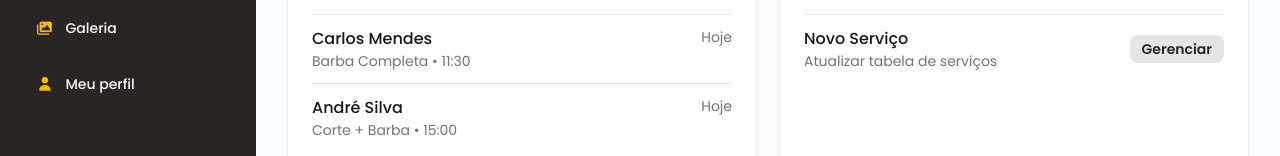
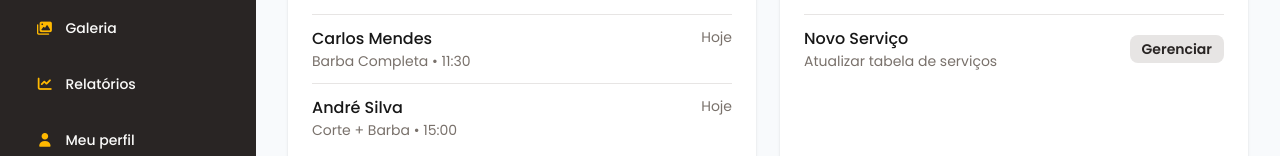
Before and after one commit to nsimba-afonso-nwayami/eldocarmo-barbershop, a React (Vite) app: page /dashboard/admin in a window 1280 px wide. Shown: the part 386-542 px from the top of the page. Built offline with nearby package versions, Linux system fonts and the light colour scheme; some icons are missing.

Commit message:
Item relatórios adicionado no nav

```diff
--- a/src/pages/admin/components/SidebarAdmin.jsx
+++ b/src/pages/admin/components/SidebarAdmin.jsx
@@ -88,6 +88,14 @@ export default function SidebarAdmin({ sidebarOpen, setSidebarOpen }) {
             </Link>
 
             <Link
+              to="/dashboard/admin/relatorios"
+              className="block p-3 rounded-lg text-stone-50 hover:bg-stone-700 transition font-medium"
+            >
+              <i className="fas fa-chart-line mr-3 text-amber-400"></i>
+              Relatórios
+            </Link>
+
+            <Link
               to="/dashboard/admin/perfil"
               className="block p-3 rounded-lg text-stone-50 hover:bg-stone-700 transition font-medium"
             >
```
